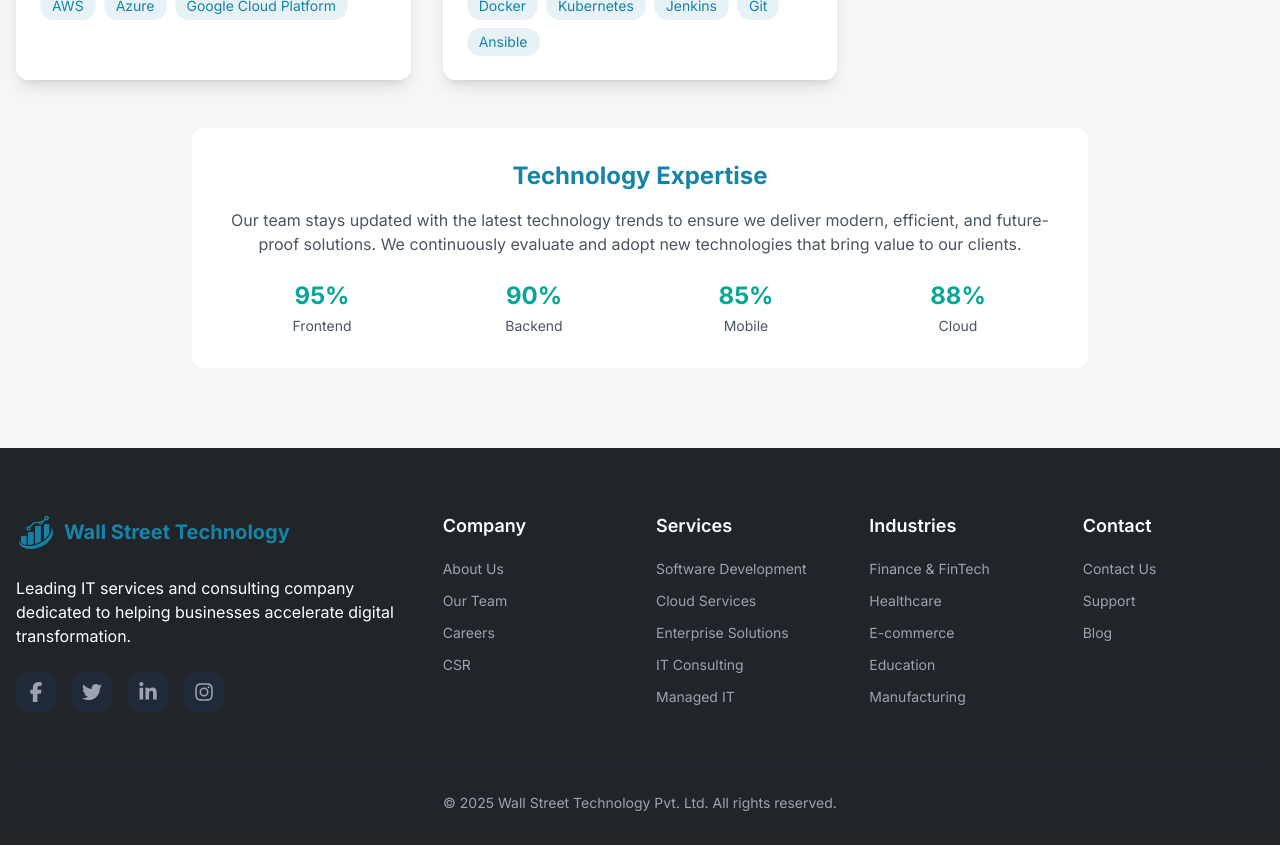
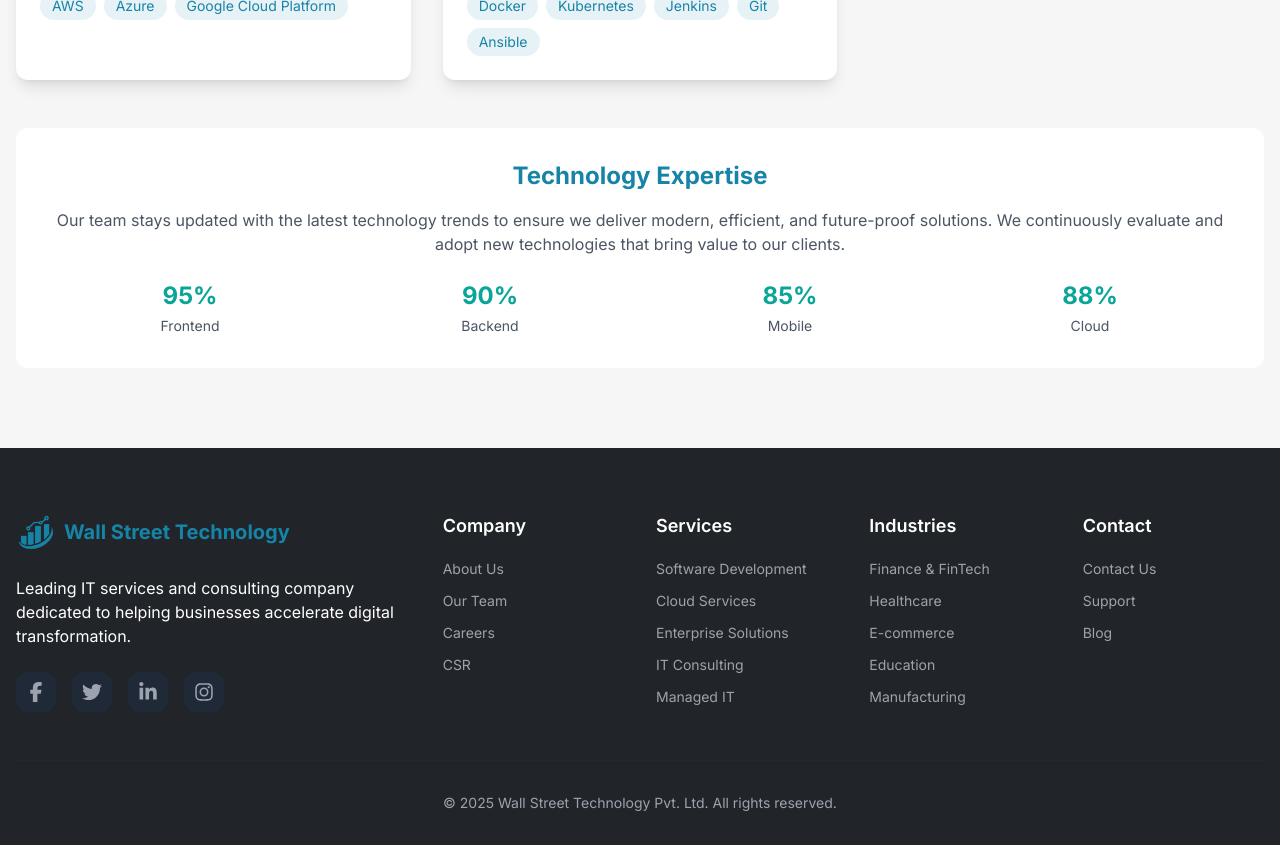
Before and after one commit to supunpramod/Wall-Street-Technology, a React (Vite) app: page / in a window 1280 px wide. Shown: the part 3380-4225 px from the top of the page. Built offline with nearby package versions, Linux system fonts and the light colour scheme.

Commit message:
made for w-full

```diff
--- a/src/components/sections/Technologies.jsx
+++ b/src/components/sections/Technologies.jsx
@@ -91,7 +91,7 @@
           viewport={{ once: true }}
           transition={{ duration: 0.5, delay: 0.5 }}
         >
-          <div className="bg-white rounded-xl p-6 md:p-8 max-w-4xl mx-auto">
+          <div className="bg-white rounded-xl p-6 md:p-8  w-full">
             <h3 className="text-xl md:text-2xl font-bold mb-4 text-primary">Technology Expertise</h3>
             <p className="text-gray-600 mb-6">
               Our team stays updated with the latest technology trends to ensure we deliver modern, efficient, and future-proof solutions. We continuously evaluate and adopt new technologies that bring value to our clients.
```
